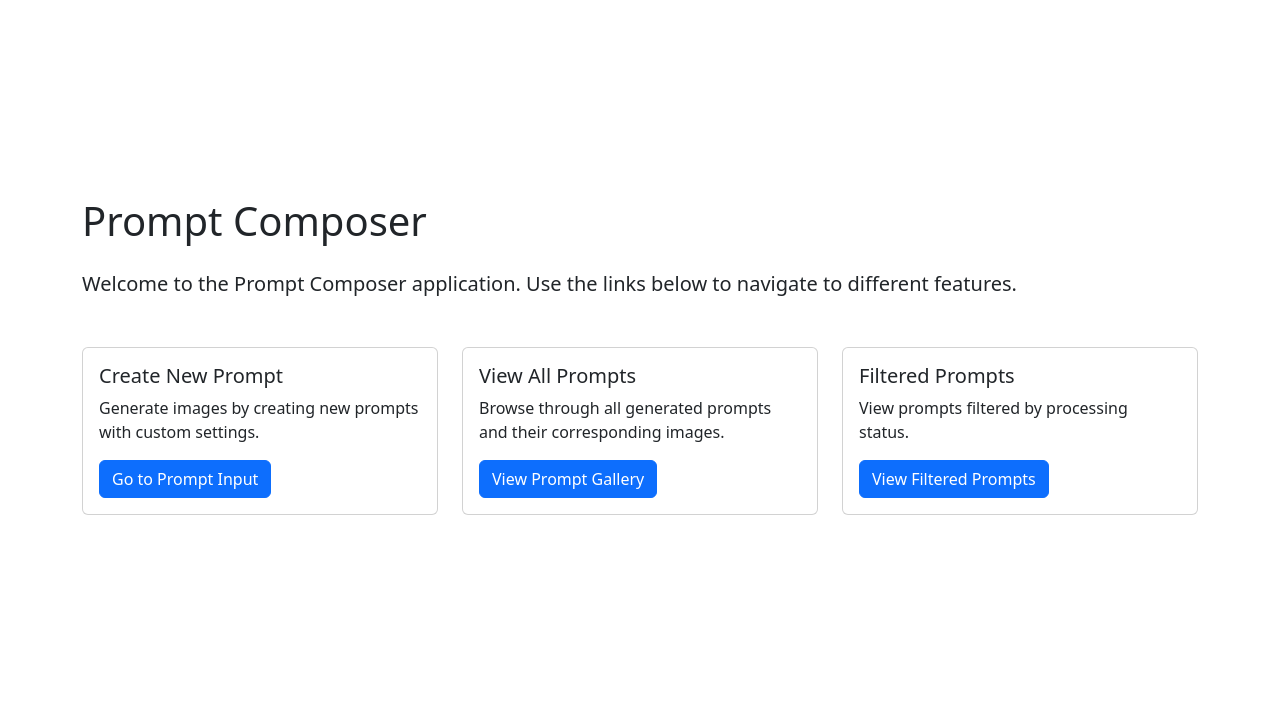
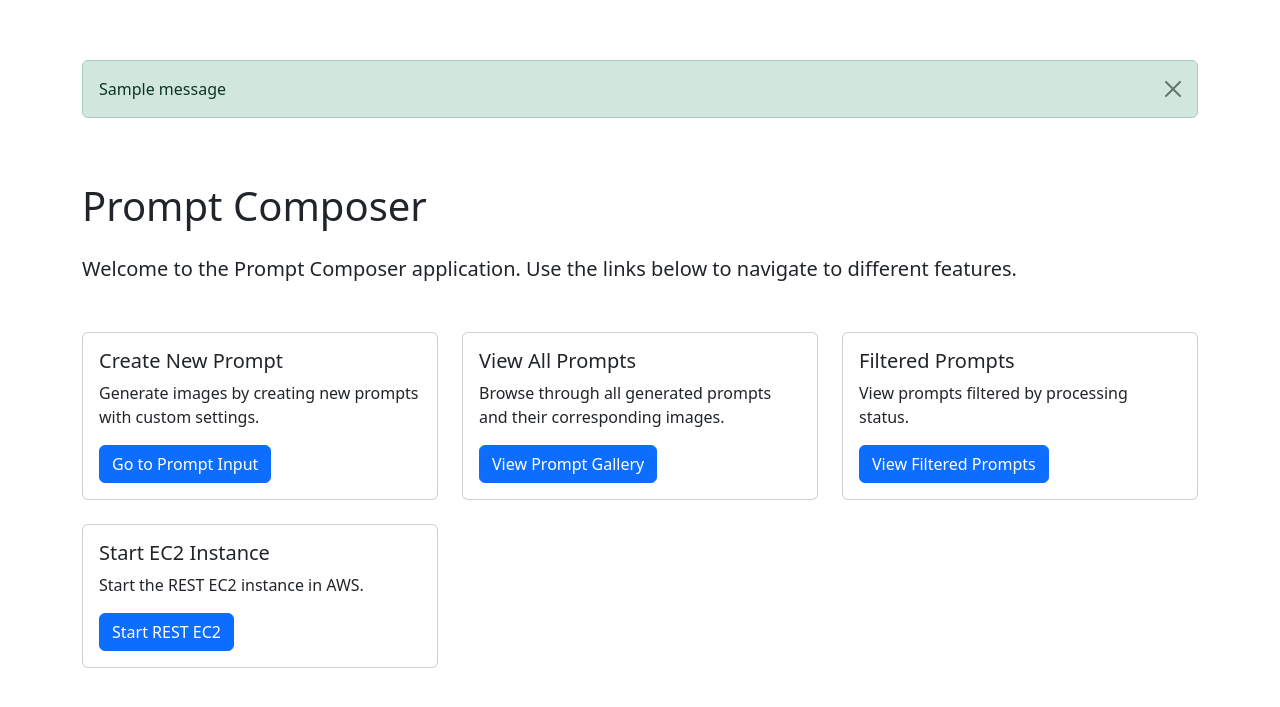
Before and after one commit to nemowang24/DataScienceIntegration, a Django app: template templates/pcomp/home.html in a window 1280 px wide. Shown: the part 56-763 px from the top of the page. Run offline with Django 5.2, Linux system fonts and the light colour scheme; the template is opened without the code that fills it, so the values that code supplies are empty; tables that the repository leaves empty hold one stand-in row (values such as "Sample post"); one stand-in notice (Sample message) is shown.

Commit message:
startec2

```diff
--- a/pcomp/urls.py
+++ b/pcomp/urls.py
@@ -1,9 +1,10 @@
 from django.urls import path
-from .views import PromptInputView, FilteredPromptListView, PromptListView, HomeView
+from .views import PromptInputView, FilteredPromptListView, PromptListView, HomeView, StartEC2View
 
 urlpatterns = [
     path('', HomeView.as_view(), name='pcomp_home'),
     path('input/', PromptInputView.as_view(), name='PromptInputView'),
     path('filtered-prompts/', FilteredPromptListView.as_view(), name='filtered_prompt_list'),
     path('prompts/', PromptListView.as_view(), name='prompt_list'),
+    path('start-ec2/', StartEC2View.as_view(), name='start_ec2'),
 ]
--- a/templates/helldivers/base.html
+++ b/templates/helldivers/base.html
@@ -133,6 +133,17 @@
         </ul>
     </div>
 </nav>
+<!-- Messages section -->
+<div class="container mt-5 pt-3">
+    {% if messages %}
+        {% for message in messages %}
+            <div class="alert alert-{% if message.tags == 'error' %}danger{% else %}{{ message.tags }}{% endif %} alert-dismissible fade show" role="alert">
+                {{ message }}
+                <button type="button" class="btn-close" data-bs-dismiss="alert" aria-label="Close"></button>
+            </div>
+        {% endfor %}
+    {% endif %}
+</div>
 {% block myvideo %}
 {% endblock myvideo %}
 <!--Bootstrap JS-->
--- a/templates/pcomp/home.html
+++ b/templates/pcomp/home.html
@@ -40,6 +40,16 @@
                     </div>
                 </div>
             </div>
+
+            <div class="col-md-4 mb-4">
+                <div class="card h-100">
+                    <div class="card-body">
+                        <h5 class="card-title">Start EC2 Instance</h5>
+                        <p class="card-text">Start the REST EC2 instance in AWS.</p>
+                        <a href="{% url 'start_ec2' %}" class="btn btn-primary">Start REST EC2</a>
+                    </div>
+                </div>
+            </div>
         </div>
     </div>
 {% endblock myvideo %}
```
Also changed, not shown: pcomp/views.py (+33 -1 lines).
